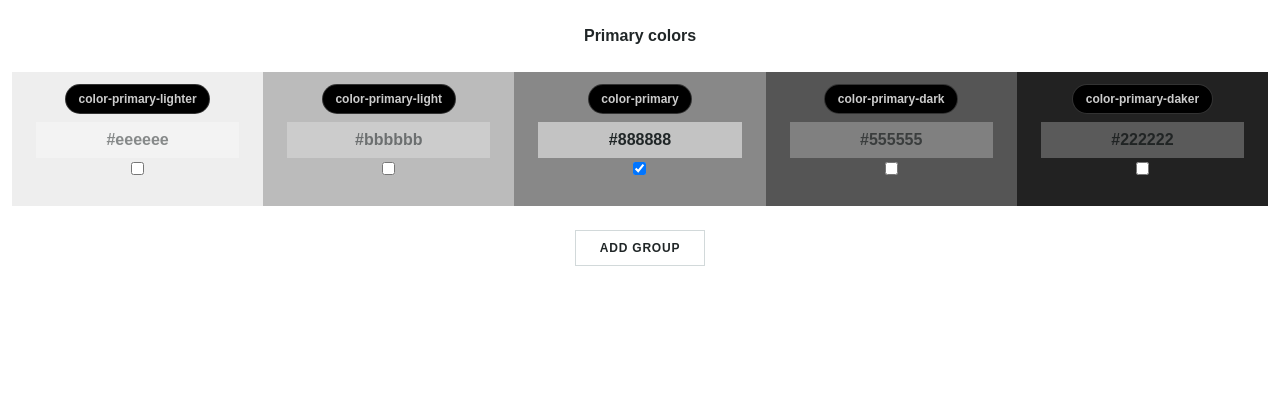
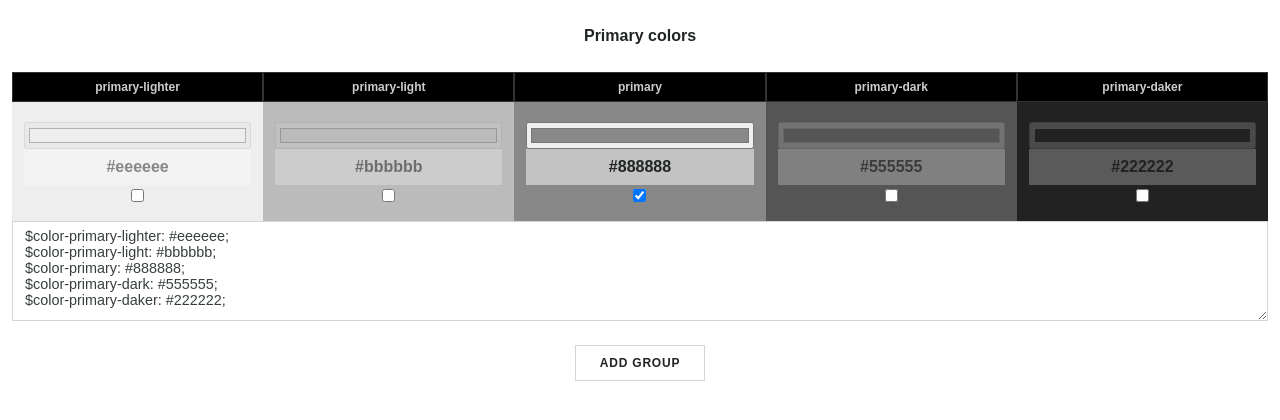
Before and after one commit to aurer/tailor-colors, a Preact app: page / in a window 1280 px wide. Shown: the top 420 px of the page. Built offline with nearby package versions, Linux system fonts and the light colour scheme.

Commit message:
Add textarea to colorgroups, improve styling

```diff
--- a/src/components/ColorGroup.js
+++ b/src/components/ColorGroup.js
@@ -10,11 +10,11 @@ class ColorGroup extends Component {
     this.state = {
       title: title,
       colors: [
-        {name: `color-${name}-lighter`, value: '#eeeeee', override: false},
-        {name: `color-${name}-light`, value: '#bbbbbb', override: false},
-        {name: `color-${name}`, value: '#888888', override: true},
-        {name: `color-${name}-dark`, value: '#555555', override: false},
-        {name: `color-${name}-daker`, value: '#222222', override: false}
+        {name: `${name}-lighter`, value: '#eeeeee', override: false},
+        {name: `${name}-light`, value: '#bbbbbb', override: false},
+        {name: `${name}`, value: '#888888', override: true},
+        {name: `${name}-dark`, value: '#555555', override: false},
+        {name: `${name}-daker`, value: '#222222', override: false}
       ]
     }
   }
@@ -25,6 +25,11 @@ class ColorGroup extends Component {
         <h2>{title} colors</h2>
         <div className="ColorGroup-colors">
           {colors.map((color, index) => <ColorInput key={color.name} onColorChange={this.handleColorChange.bind(this)} onOverrideChange={this.handleOverrideChange.bind(this)} index={index} color={color} />)}
+        </div>
+        <div className="ColorGroup-code">
+          <textarea rows="5">
+            {colors.map((color, index) => `$color-${color.name}: ${color.value};\n` )}
+          </textarea>
         </div>
       </div>
     );
--- a/src/components/ColorInput.js
+++ b/src/components/ColorInput.js
@@ -20,9 +20,11 @@ class ColorInput extends Component {
     return (
       <div className="ColorInput" style={"--color:" + color.value}>
         <label for={'field-' + color.name}>{label}</label>
-        <input type="color" id={'field-' + color.name} name={color.name} value={color.value} onInput={this.handleChange.bind(this)} disabled={!this.state.override} />
-        <input type="text" name={color.name} value={color.value} onChange={this.handleChange.bind(this)} disabled={!this.state.override} />
-        <input type="checkbox" checked={this.state.override} onChange={this.toggleOverride.bind(this)} />
+        <div class="ColorInput-inputs">
+          <input type="color" id={'field-' + color.name} name={'color-' + color.name} value={color.value} onChange={this.handleChange.bind(this)} disabled={!this.state.override} />
+          <input type="text" name={color.name} value={color.value} onChange={this.handleChange.bind(this)} disabled={!this.state.override} />
+          <input type="checkbox" checked={this.state.override} onChange={this.toggleOverride.bind(this)} />
+        </div>
       </div>
     );
   }
@@ -44,7 +46,10 @@ class ColorInput extends Component {
 
   handleChange(e) {
     let validColor = this.validateColor(e.target.value);
-    if (!validColor) return false;
+    if (!validColor) {
+      console.log('Invalid color supplied: ', e.target.value);
+      return false;
+    }
 
     const color = Object.assign({}, this.props.color, {
       value: validColor
@@ -54,10 +59,10 @@ class ColorInput extends Component {
   }
 
   validateColor(color) {
-    if (color.match(/^#?([0-9a-f]{3})$/)) {
+    if (color.match(/^#?([0-9a-fA-F]{3})$/)) {
       return '#' + color.replace('#', '').split('').map(c => c.toString() + c.toString()).join('');
     }
-    if (color.match(/^#?([0-9a-f]{6})$/)) {
+    if (color.match(/^#?([0-9a-fA-F]{6})$/)) {
       return '#' + color.replace('#', '');
     }
     return false;
--- a/src/sass/components/color-group.scss
+++ b/src/sass/components/color-group.scss
@@ -17,20 +17,23 @@
   display: inline-block;
   text-align: center;
   background-color: var(--color);
-  padding: $space-sm $space $space;
 
   label {
     background-color: #000;
     color: rgba(#fff, .8);
-    display: inline-block;
+    display: block;
     border: 1px solid rgba(#fff, .2);
-    border-radius: 2em;
     padding: .3rem .8rem;
     font-size: .75em;
   }
 
+  &-inputs {
+    padding: $space-sm;
+  }
+
   [type=color] {
-    display: none;
+    display: block;
+    width: 100%;
   }
 
   [type=text] {
@@ -46,3 +49,11 @@
     opacity: .5;
   }
 }
+
+.ColorGroup-code {
+  textarea {
+    font-size: .9em;
+    width: 100%;
+    height: 5*1.4em;
+  }
+}
--- a/src/sass/config.scss
+++ b/src/sass/config.scss
@@ -28,18 +28,19 @@ $grid-font-size: 1rem;
 $grid-space: 1rem;
 
 // Primary colors
-$color-primary: #02A9CC;
-$color-primary-lighter: lighten($color-primary, 50%);
-$color-primary-light: lighten($color-primary, 30%);
-$color-primary-dark: darken($color-primary, 15%);
-$color-primary-darker: darken($color-primary, 25%);
+$color-primary: #1D8873;
+$color-primary-lighter: #b3d8d1;
+$color-primary-light: #68b0a2;
+$color-primary-dark: #135b4d;
+$color-primary-daker: #092e27;
 
 // Secondary colors
-$color-secondary: #01C4B3;
-$color-secondary-lighter: lighten($color-secondary, 50%);
-$color-secondary-light: lighten($color-secondary, 30%);
-$color-secondary-dark: darken($color-secondary, 15%);
-$color-secondary-darker: darken($color-secondary, 25%);
+$color-secondary: #CB2B41;
+$color-secondary-lighter: #edb9bf;
+$color-secondary-light: #dc7280;
+$color-secondary-dark: #871d2b;
+$color-secondary-daker: #430f15;
+
 
 // Neutral colors
 $color-neutral: mix($color-primary, #aaa, 10%);
```
Also changed, not shown: 6 other files (tests, documents, lock files or other folders).
